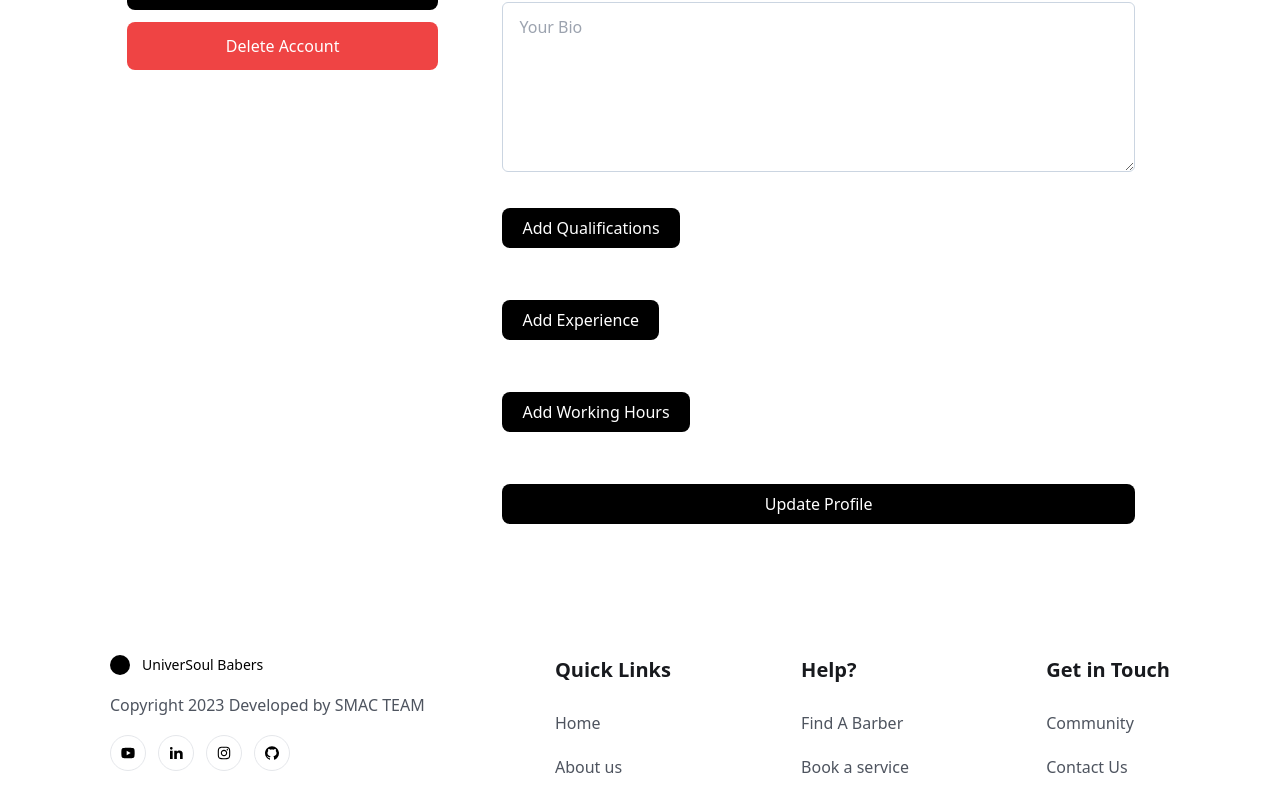
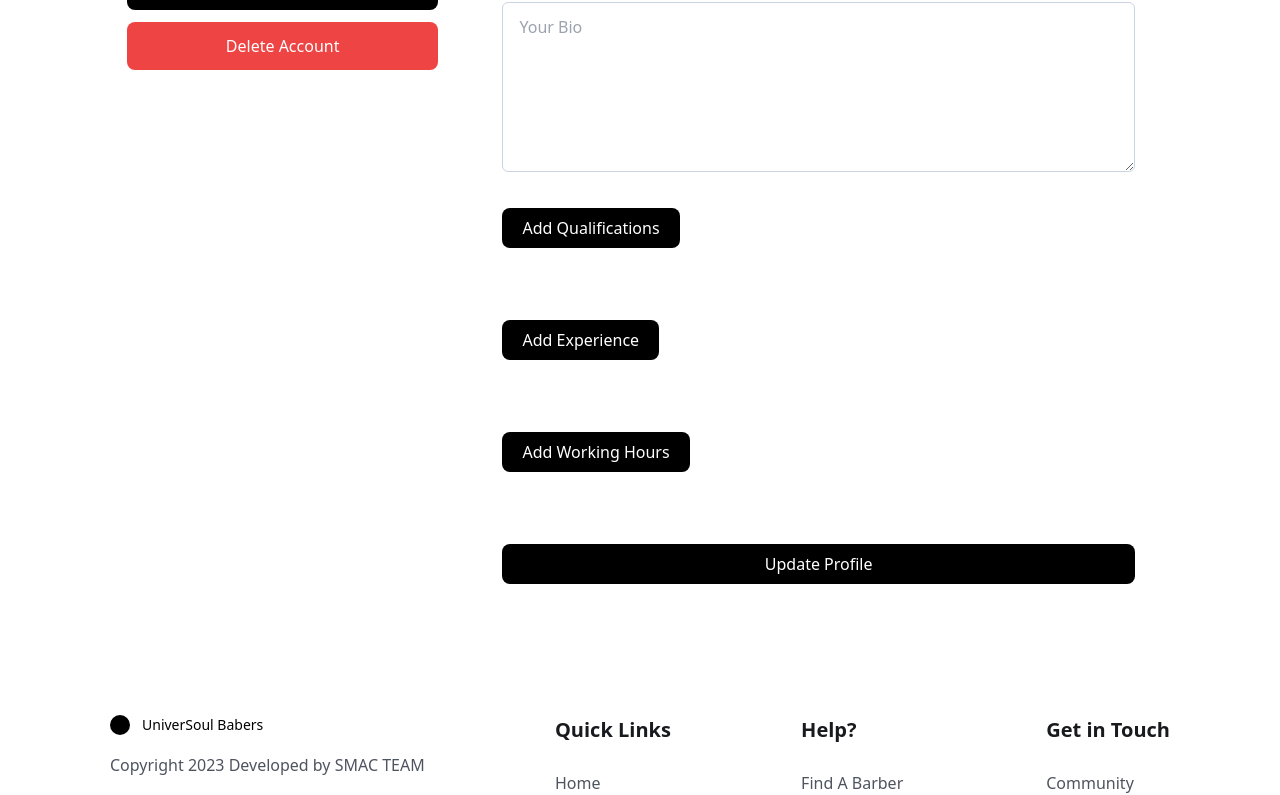
Before and after one commit to codeironside/universal-soul-babers-frontend, a React (Vite) app: page /profile in a window 1280 px wide. Shown: the part 519-1314 px from the top of the page. Built offline with nearby package versions, Linux system fonts and the light colour scheme; a web font is replaced by a local one.

Commit message:
profile contd

```diff
--- a/src/components/BarberBookings.jsx
+++ b/src/components/BarberBookings.jsx
@@ -1,8 +1,18 @@
 import React from 'react'
+
+
+const bookingData = [
+{name: 'John Vidal'},
+{gender: 'male'},
+{payment: 'paid'},
+{amount: '1000 USD'},
+]
 
 const BarberBookings = () => {
   return (
-    <div>BarberBookings</div>
+    <div>
+
+    </div>
   )
 }
 
--- a/src/components/BarberProfile.jsx
+++ b/src/components/BarberProfile.jsx
@@ -1,11 +1,17 @@
-import React, {useState,useCallback} from 'react'
+import React, {useState} from 'react'
 import Input from "./Input";
+import Qualification from './Qualification'
+import Experience from './Experience'
+import Hours from './Hours'
 
 const BarberProfile = () => {
   const [name, setName] = useState('Ryan Scott')
   const [email, setEmail] = useState('someone@gmail.com')
   const [phoneNumber, setPhoneNumber] = useState('+1 (437) 234-5050')
   const [bio, setBio] = useState('')
+  const [qualification, setQualification] = useState(false)
+  const [experience, setExperience] = useState(false)
+const [hours, setHours] = useState(false)
 
   return (
     <div className='flex items-center justify-start flex-col gap-5 w-full h-auto'>
@@ -44,21 +50,54 @@ const BarberProfile = () => {
           className='border border-solid  border-slate-300 focus:outline outline-primaryColor w-full px-4 py-3 rounded-md '
           rows='6'
           placeholder='Your Bio'
-          onChange={(e) => setBio(e.target.value)}>
-          {bio}
-        </textarea>
+          onChange={(e) => setBio(e.target.value)}></textarea>
       </div>
-      <div className="flex w-[90%] ">
-        <button className="py-2 px-5 bg-black text-white rounded-lg my-4 ">Add Qualifications</button>
+      <div className='flex w-[90%] '>
+        <button
+          onClick={() => setQualification(!qualification)}
+          className='py-2 px-5 bg-black text-white rounded-lg my-4 '>
+          Add Qualifications
+        </button>
       </div>
-      <div className="flex w-[90%] ">
-        <button className="py-2 px-5 bg-black text-white rounded-lg my-4 ">Add Experience</button>
+      <div className='flex w-[90%]'>
+        {qualification && (
+          <div>
+            <Qualification />
+          </div>
+        )}
       </div>
-      <div className="flex w-[90%] ">
-        <button className="py-2 px-5 bg-black text-white rounded-lg my-4 ">Add Working Hours</button>
+      <div className='flex w-[90%] '>
+        <button
+          onClick={() => setExperience(!experience)}
+          className='py-2 px-5 bg-black text-white rounded-lg my-4 '>
+          Add Experience
+        </button>
       </div>
-      <div className="flex w-[90%] ">
-        <button className="py-2 px-5 bg-black text-white rounded-lg my-4 w-full ">Update Profile</button>
+      <div className='flex w-[90%]'>
+        {experience && (
+          <div>
+            <Experience />
+          </div>
+        )}
+      </div>
+      <div className='flex w-[90%] '>
+        <button
+          onClick={() => setHours(!hours)}
+          className='py-2 px-5 bg-black text-white rounded-lg my-4 '>
+          Add Working Hours
+        </button>
+      </div>
+      <div className='flex w-[90%]'>
+        {hours && (
+          <div>
+            <Hours />
+          </div>
+        )}
+      </div>
+      <div className='flex w-[90%] '>
+        <button className='py-2 px-5 bg-black text-white rounded-lg my-4 w-full '>
+          Update Profile
+        </button>
       </div>
     </div>
   );
--- /dev/null
+++ b/src/components/Experience.jsx
@@ -0,0 +1,11 @@
+import React from 'react'
+
+const Experience = () => {
+  return (
+    <div>
+      Experience
+    </div>
+  )
+}
+
+export default Experience
--- /dev/null
+++ b/src/components/Hours.jsx
@@ -0,0 +1,11 @@
+import React from 'react'
+
+const Hours = () => {
+  return (
+    <div>
+      Hours
+    </div>
+  )
+}
+
+export default Hours
--- /dev/null
+++ b/src/components/Qualification.jsx
@@ -0,0 +1,9 @@
+import React from 'react'
+
+const Qualification = () => {
+  return (
+    <div>Qualification</div>
+  )
+}
+
+export default Qualification
```
